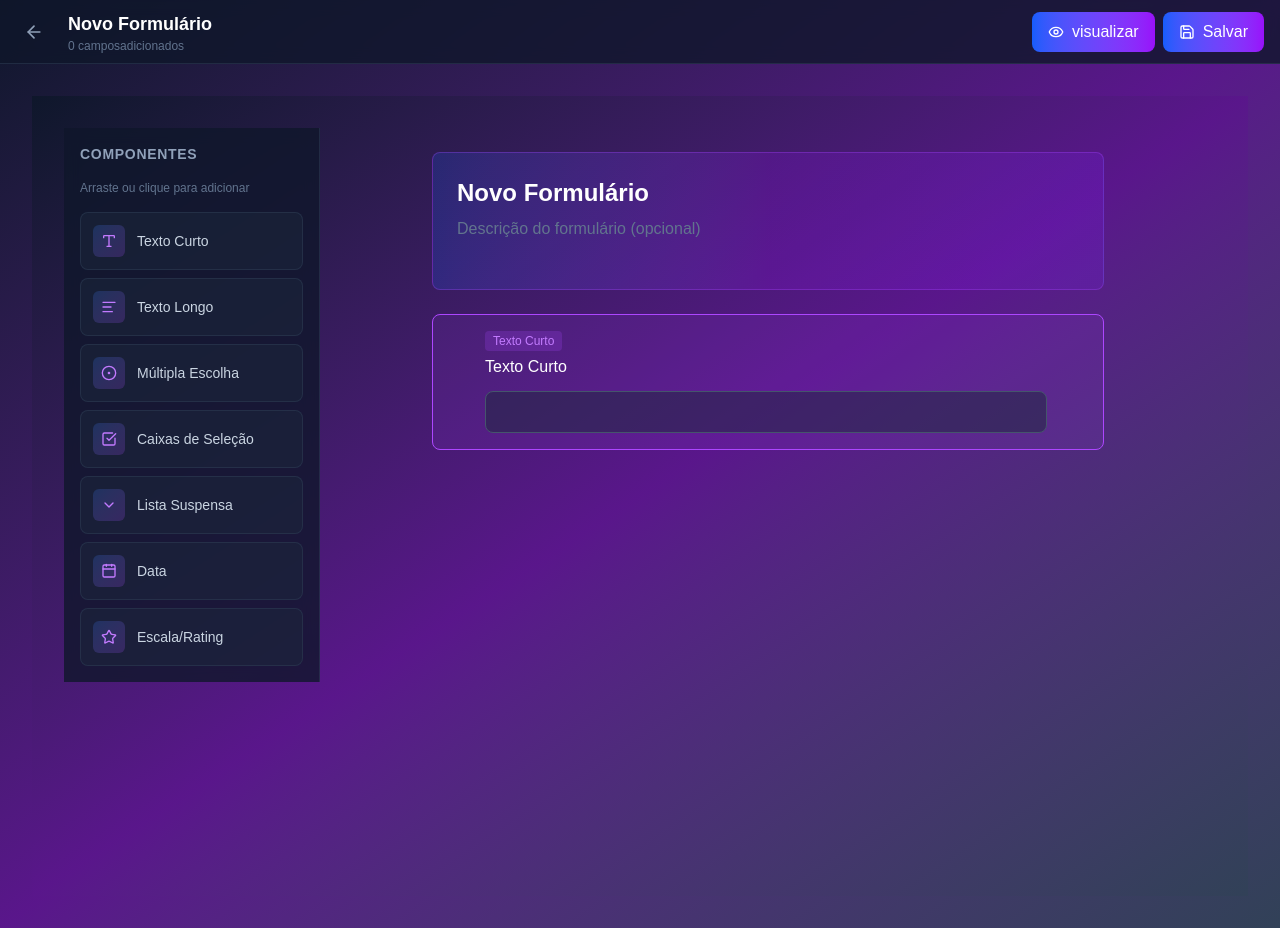
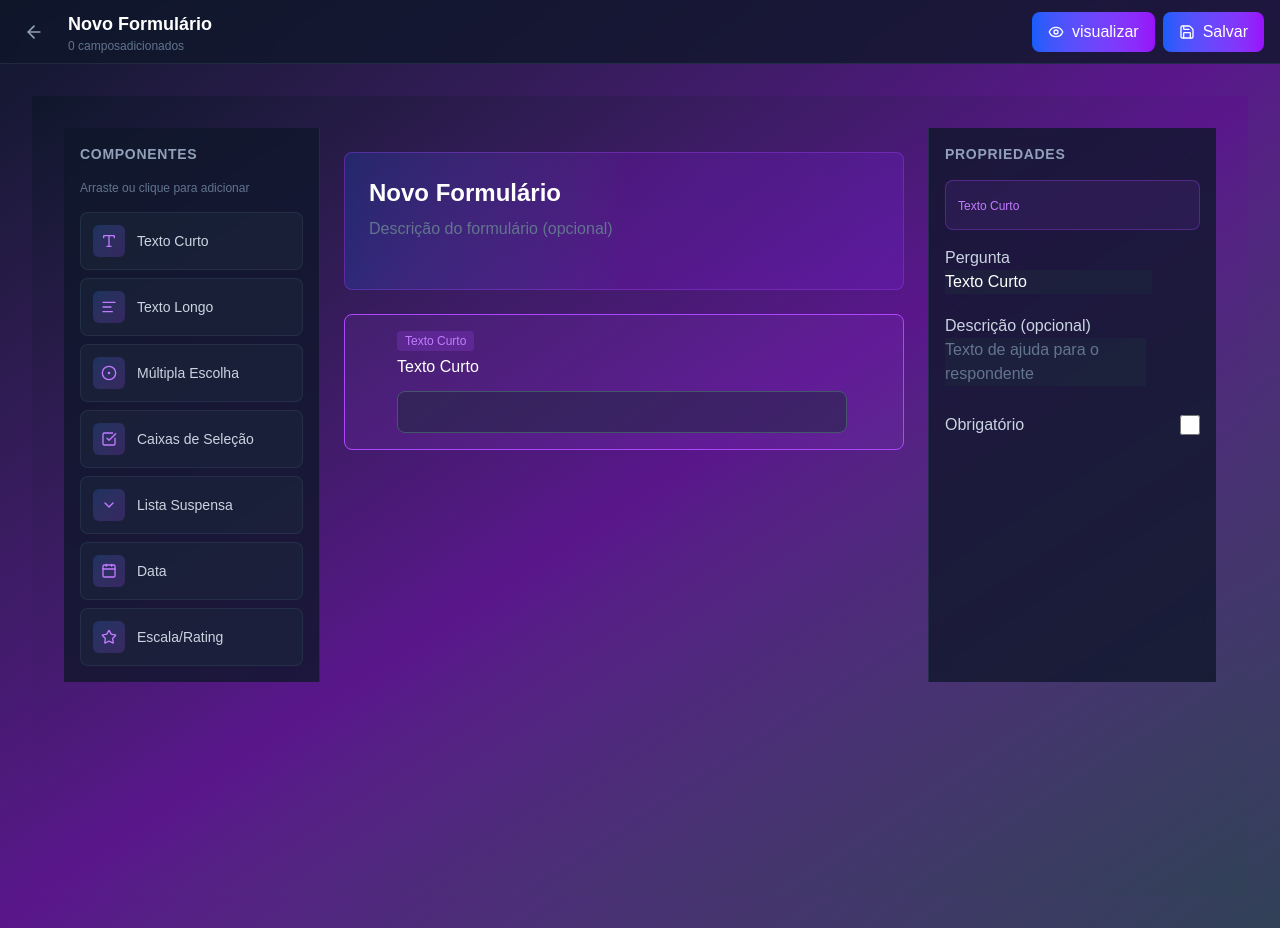
Before and after one commit to mcarina/minaro-forms, a Next.js app in the folder frontend/app/: page /Novo-Formulario in a window 1280 px wide. Both pictures are taken after a click on the button "Texto Curto". Built offline with nearby package versions, Linux system fonts and the light colour scheme.

Commit message:
painel de propriedades criado, frontend ja pode iniciar a integração com a api

```diff
--- /dev/null
+++ b/frontend/app/src/app/(interno)/Novo-Formulario/components/PropertiesPanel.tsx
@@ -0,0 +1,211 @@
+"use client"
+
+import { useState } from "react"
+import { Plus, X, GripVertical } from "lucide-react"
+import { FIELD_TYPES, FieldOption, FormField } from "../types/util"
+
+interface PropertiesPanelProps {
+  field: FormField | null
+  onUpdateField: (updates: Partial<FormField>) => void
+}
+
+export function PropertiesPanel({ field, onUpdateField }: PropertiesPanelProps) {
+  const [newOption, setNewOption] = useState("")
+
+  if (!field) {
+    return (
+      <aside className="w-72 bg-slate-900/80 backdrop-blur-sm border-l border-slate-700/50 p-4">
+        <h2 className="text-sm font-semibold text-slate-400 uppercase tracking-wider mb-4">
+          Propriedades
+        </h2>
+        <div className="flex flex-col items-center justify-center h-64 text-center">
+          <div className="p-4 rounded-full bg-slate-800/50 mb-4">
+            <svg
+              className="w-6 h-6 text-slate-500"
+              fill="none"
+              viewBox="0 0 24 24"
+              stroke="currentColor"
+            >
+              <path
+                strokeLinecap="round"
+                strokeLinejoin="round"
+                strokeWidth={2}
+                d="M15 15l-2 5L9 9l11 4-5 2zm0 0l5 5M7.188 2.239l.777 2.897M5.136 7.965l-2.898-.777M13.95 4.05l-2.122 2.122m-5.657 5.656l-2.12 2.122"
+              />
+            </svg>
+          </div>
+          <p className="text-sm text-slate-500">
+            Selecione um campo para editar suas propriedades
+          </p>
+        </div>
+      </aside>
+    )
+  }
+
+  const fieldType = FIELD_TYPES.find((f) => f.type === field.type)
+  const hasOptions = ["multiple_choice", "checkbox", "dropdown"].includes(field.type)
+  const hasRating = field.type === "rating"
+
+  const addOption = () => {
+    if (!newOption.trim()) return
+    const option: FieldOption = {
+      id: `option-${Date.now()}`,
+      label: newOption.trim(),
+    }
+    onUpdateField({
+      options: [...(field.options || []), option],
+    })
+    setNewOption("")
+  }
+
+  const removeOption = (optionId: string) => {
+    onUpdateField({
+      options: (field.options || []).filter((o) => o.id !== optionId),
+    })
+  }
+
+  const updateOptionLabel = (optionId: string, label: string) => {
+    onUpdateField({
+      options: (field.options || []).map((o) =>
+        o.id === optionId ? { ...o, label } : o
+      ),
+    })
+  }
+
+  return (
+    <aside className="w-72 bg-slate-900/80 backdrop-blur-sm border-l border-slate-700/50 p-4 overflow-y-auto">
+      <h2 className="text-sm font-semibold text-slate-400 uppercase tracking-wider mb-4">
+        Propriedades
+      </h2>
+
+      <div className="mb-4 p-3 rounded-lg bg-purple-500/10 border border-purple-500/30">
+        <span className="text-xs text-purple-400">{fieldType?.label}</span>
+      </div>
+
+      <div className="space-y-5">
+        {/* Question */}
+        <div className="space-y-2">
+          <label htmlFor="question" className="text-slate-300">
+            Pergunta
+          </label>
+          <input
+            id="question"
+            value={field.question}
+            onChange={(e) => onUpdateField({ question: e.target.value })}
+            placeholder="Digite a pergunta"
+            className="bg-slate-800/50 border-slate-600 text-white placeholder:text-slate-500"
+          />
+        </div>
+
+        {/* Description */}
+        <div className="space-y-2">
+          <label htmlFor="description" className="text-slate-300">
+            Descrição (opcional)
+          </label>
+          <textarea
+            id="description"
+            value={field.description || ""}
+            onChange={(e) => onUpdateField({ description: e.target.value })}
+            placeholder="Texto de ajuda para o respondente"
+            rows={2}
+            className="bg-slate-800/50 border-slate-600 text-white placeholder:text-slate-500 resize-none"
+          />
+        </div>
+
+        {/* Required toggle */}
+        <div className="flex items-center justify-between">
+          <label htmlFor="required" className="text-slate-300">
+            Obrigatório
+          </label>
+          <input
+            id="required"
+            type="checkbox"
+            checked={field.required}
+            onChange={(e) =>
+              onUpdateField({
+                required: e.target.checked,
+              })
+            }
+            className="w-5 h-5 accent-purple-500"
+          />
+        </div>
+
+        {/* Options for multiple choice, checkbox, dropdown */}
+        {hasOptions && (
+          <div className="space-y-3">
+            <label className="text-slate-300">Opções</label>
+            <div className="space-y-2">
+              {(field.options || []).map((option, index) => (
+                <div key={option.id} className="flex items-center gap-2">
+                  <GripVertical className="w-4 h-4 text-slate-600 cursor-grab" />
+                  <input
+                    value={option.label}
+                    onChange={(e) => updateOptionLabel(option.id, e.target.value)}
+                    className="flex-1 bg-slate-800/50 border-slate-600 text-white text-sm h-9"
+                    placeholder={`Opção ${index + 1}`}
+                  />
+                  <button
+                    onClick={() => removeOption(option.id)}
+                    className="p-1.5 rounded hover:bg-red-500/20 text-slate-500 hover:text-red-400 transition-colors"
+                  >
+                    <X className="w-4 h-4" />
+                  </button>
+                </div>
+              ))}
+            </div>
+            <div className="flex gap-2">
+              <input
+                value={newOption}
+                onChange={(e) => setNewOption(e.target.value)}
+                onKeyDown={(e) => e.key === "Enter" && addOption()}
+                placeholder="Nova opção"
+                className="flex-1 bg-slate-800/50 border-slate-600 text-white text-sm h-9"
+              />
+              <button
+                onClick={addOption}
+                className="border-slate-600 text-slate-300 hover:bg-purple-500/20 hover:text-purple-300 hover:border-purple-500/50"
+              >
+                <Plus className="w-4 h-4" />
+              </button>
+            </div>
+          </div>
+        )}
+
+        {/* Rating range */}
+        {hasRating && (
+          <div className="space-y-3">
+            <label className="text-slate-300">Escala</label>
+            <div className="flex items-center gap-3">
+              <div className="flex-1">
+                <label className="text-xs text-slate-500">Mínimo</label>
+                <input
+                  type="number"
+                  min={0}
+                  max={10}
+                  value={field.minRating || 1}
+                  onChange={(e) =>
+                    onUpdateField({ minRating: parseInt(e.target.value) || 1 })
+                  }
+                  className="bg-slate-800/50 border-slate-600 text-white h-9"
+                />
+              </div>
+              <div className="flex-1">
+                <label className="text-xs text-slate-500">Máximo</label>
+                <input
+                  type="number"
+                  min={1}
+                  max={10}
+                  value={field.maxRating || 5}
+                  onChange={(e) =>
+                    onUpdateField({ maxRating: parseInt(e.target.value) || 5 })
+                  }
+                  className="bg-slate-800/50 border-slate-600 text-white h-9"
+                />
+              </div>
+            </div>
+          </div>
+        )}
+      </div>
+    </aside>
+  )
+}
--- a/frontend/app/src/app/(interno)/Novo-Formulario/components/formEditor.tsx
+++ b/frontend/app/src/app/(interno)/Novo-Formulario/components/formEditor.tsx
@@ -5,6 +5,7 @@ import { useCallback, useState } from "react";
 import { FIELD_TYPES, FieldType, FormField } from "../types/util";
 import { ComponentsSidebar } from "./componentsSideBar";
 import { FormBody } from "./formBody";
+import { PropertiesPanel } from "./PropertiesPanel";
 
 export default function FormEditor() {
     const [title, setTitle] = useState("Novo Formulário")
@@ -12,6 +13,7 @@ export default function FormEditor() {
     const [activeId, setActiveId] = useState<string | null>(null)
     const [fields, setFields] = useState<FormField[]>([])
     const [selectedFieldId, setSelectedFieldId] = useState<string | null>(null)
+    const selectedField = fields.find((f) => f.id === selectedFieldId) || null
 
     const sensors = useSensors(
         useSensor(PointerSensor, {
@@ -88,6 +90,16 @@ export default function FormEditor() {
         [selectedFieldId]
     )
 
+  const updateField = useCallback(
+    (updates: Partial<FormField>) => {
+      if (!selectedFieldId) return
+      setFields((prev) =>
+        prev.map((f) => (f.id === selectedFieldId ? { ...f, ...updates } : f))
+      )
+    },
+    [selectedFieldId]
+  )
+
     return (
         <div className="min-h-screen bg-gradient-to-br from-slate-900 via-purple-900 to-slate-700 flex flex-col">
             <div className="p-8">
@@ -108,6 +120,7 @@ export default function FormEditor() {
                             onSelectField={setSelectedFieldId}
                             onDeleteField={deleteField}
                         />
+                        <PropertiesPanel field={selectedField} onUpdateField={updateField} />
                     </div>
 
                     <DragOverlay>
```
